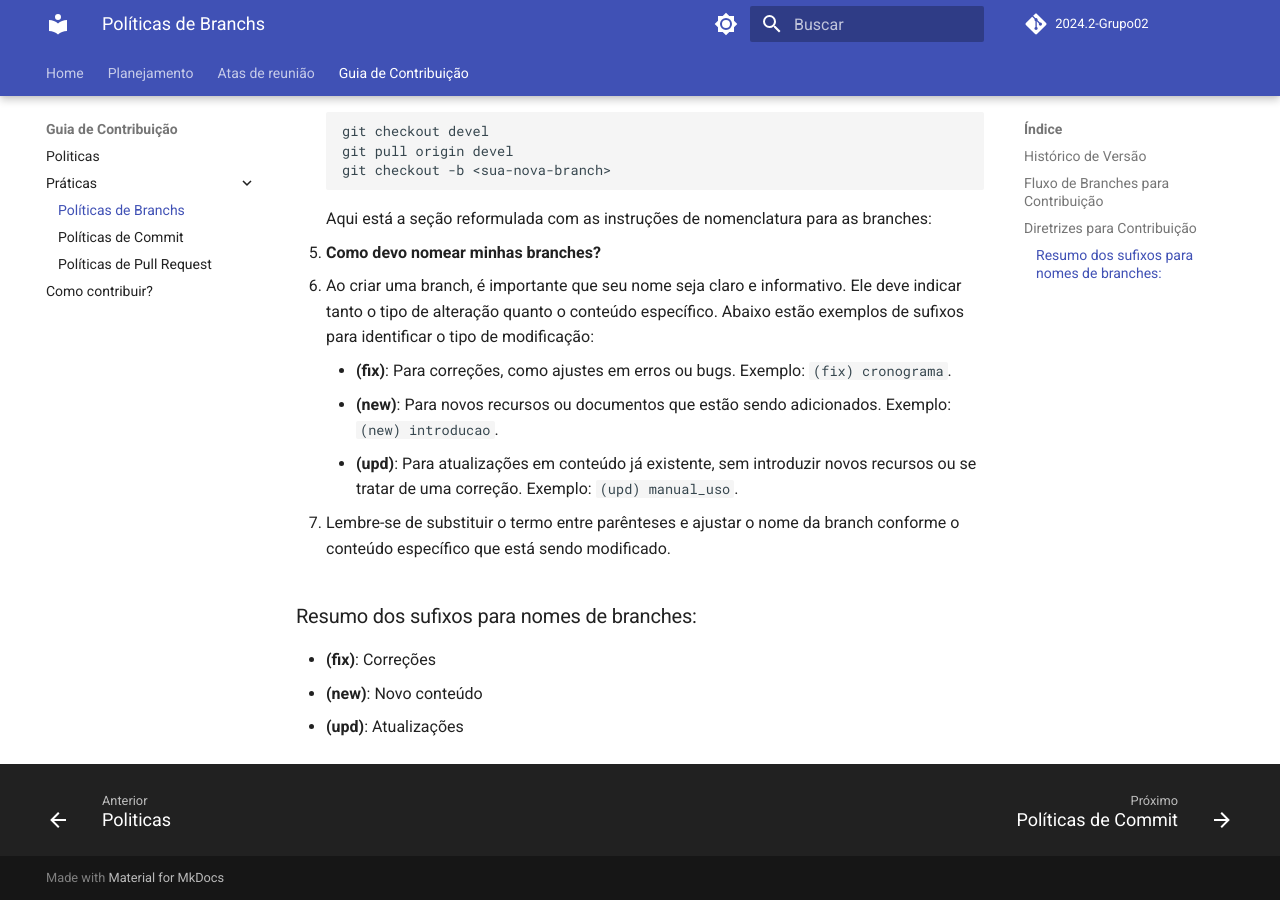
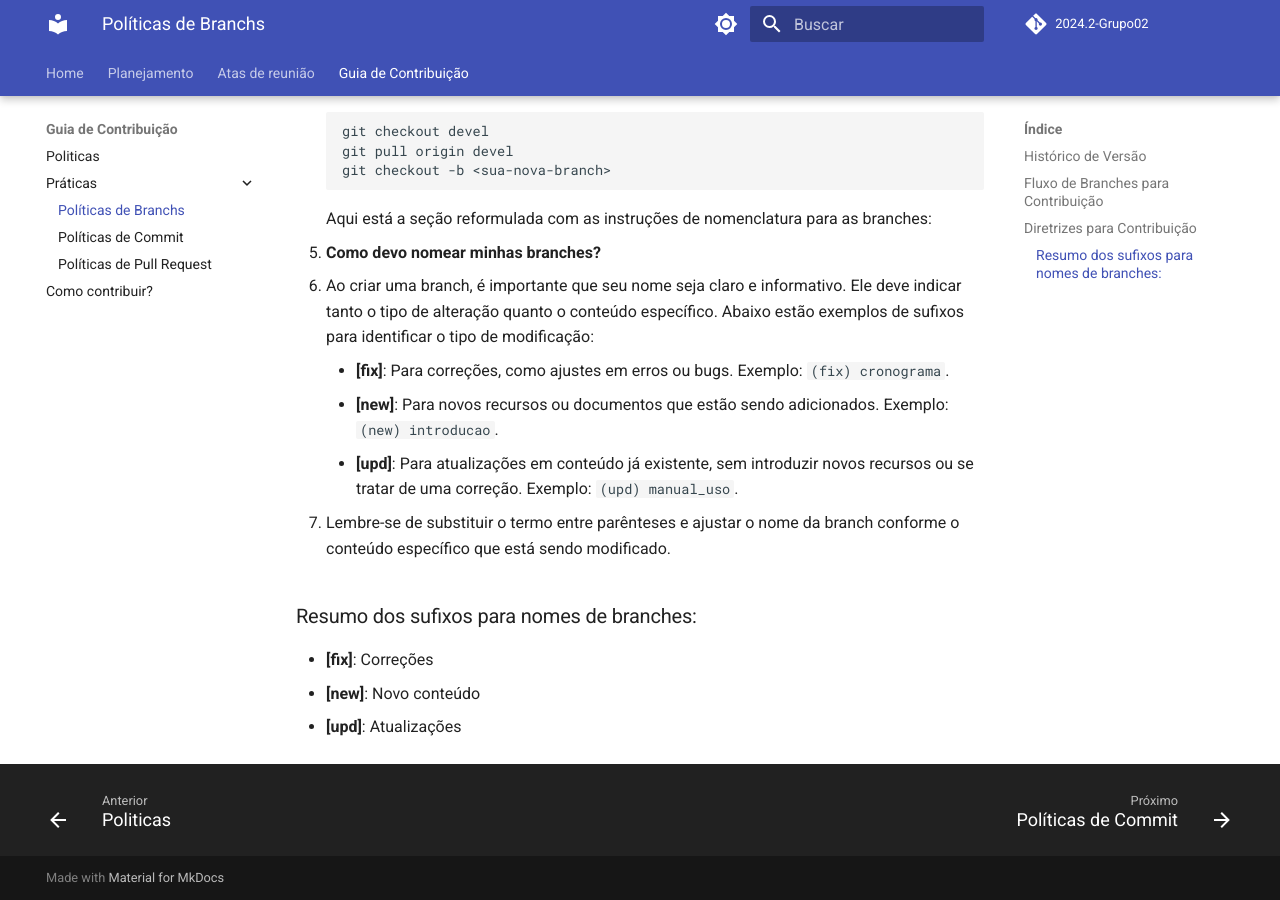
Before and after one commit to Interacao-Humano-Computador/2024.2-Grupo02, an MkDocs documentation site: the page built from docs/Contribuição/Politicas/Branch.md, in a window 1280 px wide and 900 px high, scrolled down 953 px. Built offline with MkDocs 1.6.1 and Material for MkDocs 9.7.7, drawn with Linux system fonts in a browser that asks for light colours; comment, search, counter and statistics services are not loaded.

Commit message:
[fix]sufixos_errados

```diff
--- a/docs/Contribuição/Politicas/Branch.md
+++ b/docs/Contribuição/Politicas/Branch.md
@@ -33,13 +33,13 @@ Aqui está a seção reformulada com as instruções de nomenclatura para as bra
 3. **Como devo nomear minhas branches?**
    - Ao criar uma branch, é importante que seu nome seja claro e informativo. Ele deve indicar tanto o tipo de alteração quanto o conteúdo específico. Abaixo estão exemplos de sufixos para identificar o tipo de modificação:
 
-     - **(fix)**: Para correções, como ajustes em erros ou bugs. Exemplo: `(fix) cronograma`.
-     - **(new)**: Para novos recursos ou documentos que estão sendo adicionados. Exemplo: `(new) introducao`.
-     - **(upd)**: Para atualizações em conteúdo já existente, sem introduzir novos recursos ou se tratar de uma correção. Exemplo: `(upd) manual_uso`.
+     - **[fix]**: Para correções, como ajustes em erros ou bugs. Exemplo: `(fix) cronograma`.
+     - **[new]**: Para novos recursos ou documentos que estão sendo adicionados. Exemplo: `(new) introducao`.
+     - **[upd]**: Para atualizações em conteúdo já existente, sem introduzir novos recursos ou se tratar de uma correção. Exemplo: `(upd) manual_uso`.
 
    - Lembre-se de substituir o termo entre parênteses e ajustar o nome da branch conforme o conteúdo específico que está sendo modificado.
 
 ### Resumo dos sufixos para nomes de branches:
-- **(fix)**: Correções
-- **(new)**: Novo conteúdo
-- **(upd)**: Atualizações
+- **[fix]**: Correções
+- **[new]**: Novo conteúdo
+- **[upd]**: Atualizações
```
Also changed, not shown: docs/Contribuição/Politicas/Commit.md (+3 -3 lines), docs/Contribuição/Politicas/PullRequest.md (+2 -2 lines).
